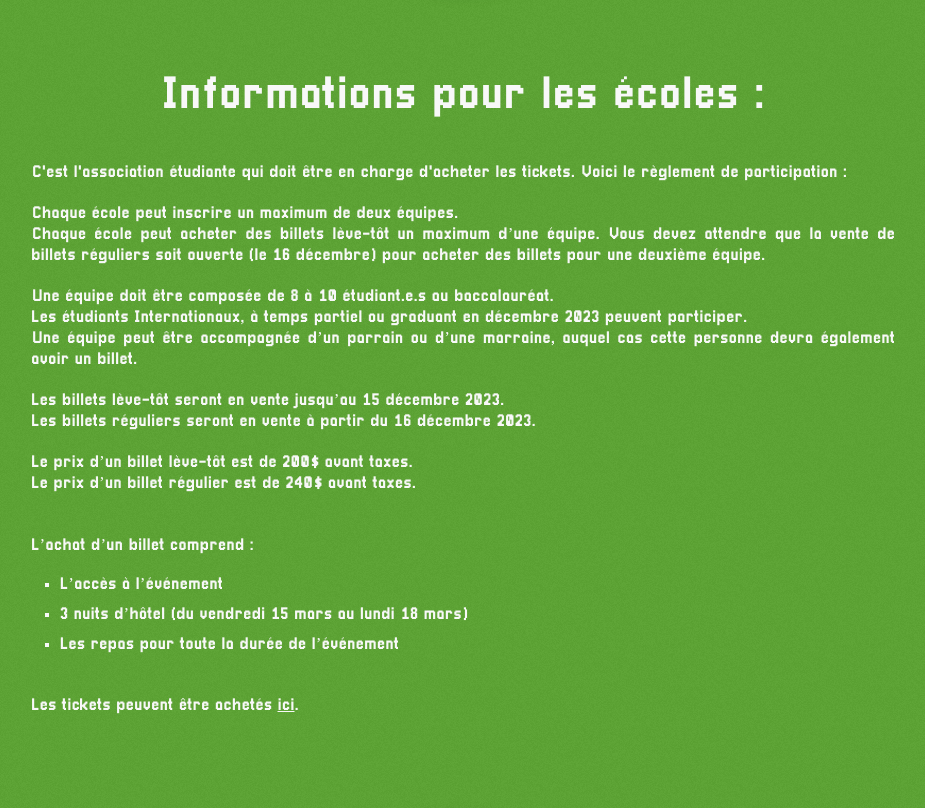
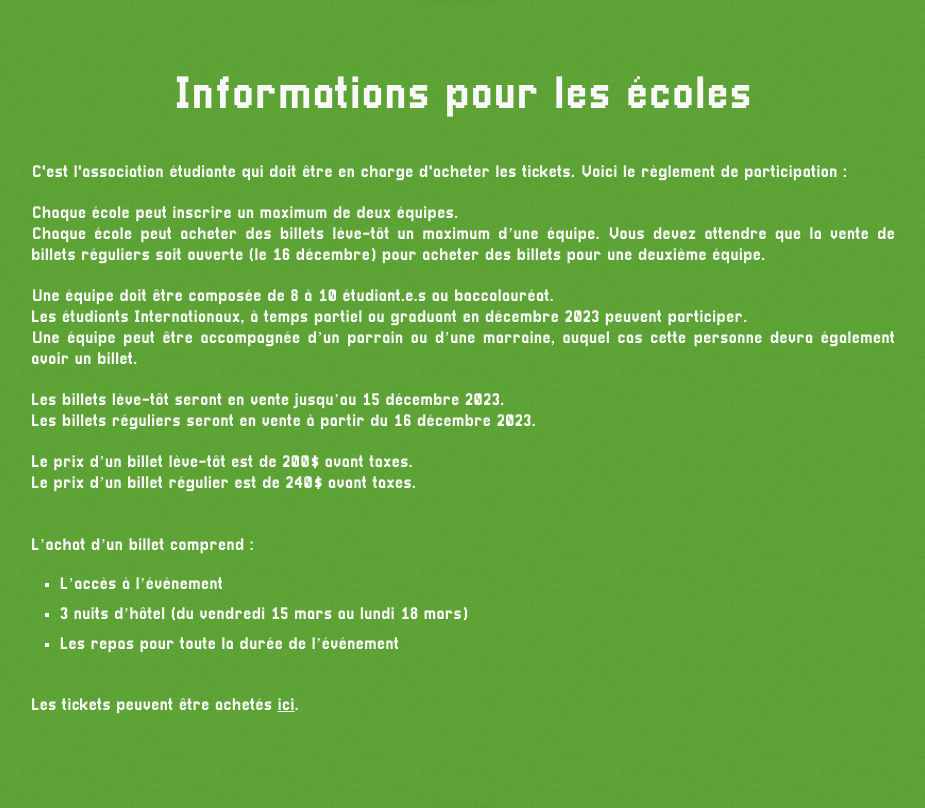
Before and after one commit to Concordiaaa/truc-much, a plain HTML site: page index.html in a window 1280 px wide. Shown: the part 2868-3676 px from the top of the page, without its empty margins (177-1102 px from the left). Drawn offline with nearby package versions, Linux system fonts and the light colour scheme; a script that the page names is missing.

Commit message:
Update index.html

```diff
--- a/index.html
+++ b/index.html
@@ -177,7 +177,7 @@
 
             <div class="container lol">
 
-                <h1>Informations pour les écoles :</h1>
+                <h1>Informations pour les écoles</h1>
 
                 <p>C'est l'association étudiante qui doit être en charge d'acheter les tickets. Voici le règlement de
                     participation :
```
